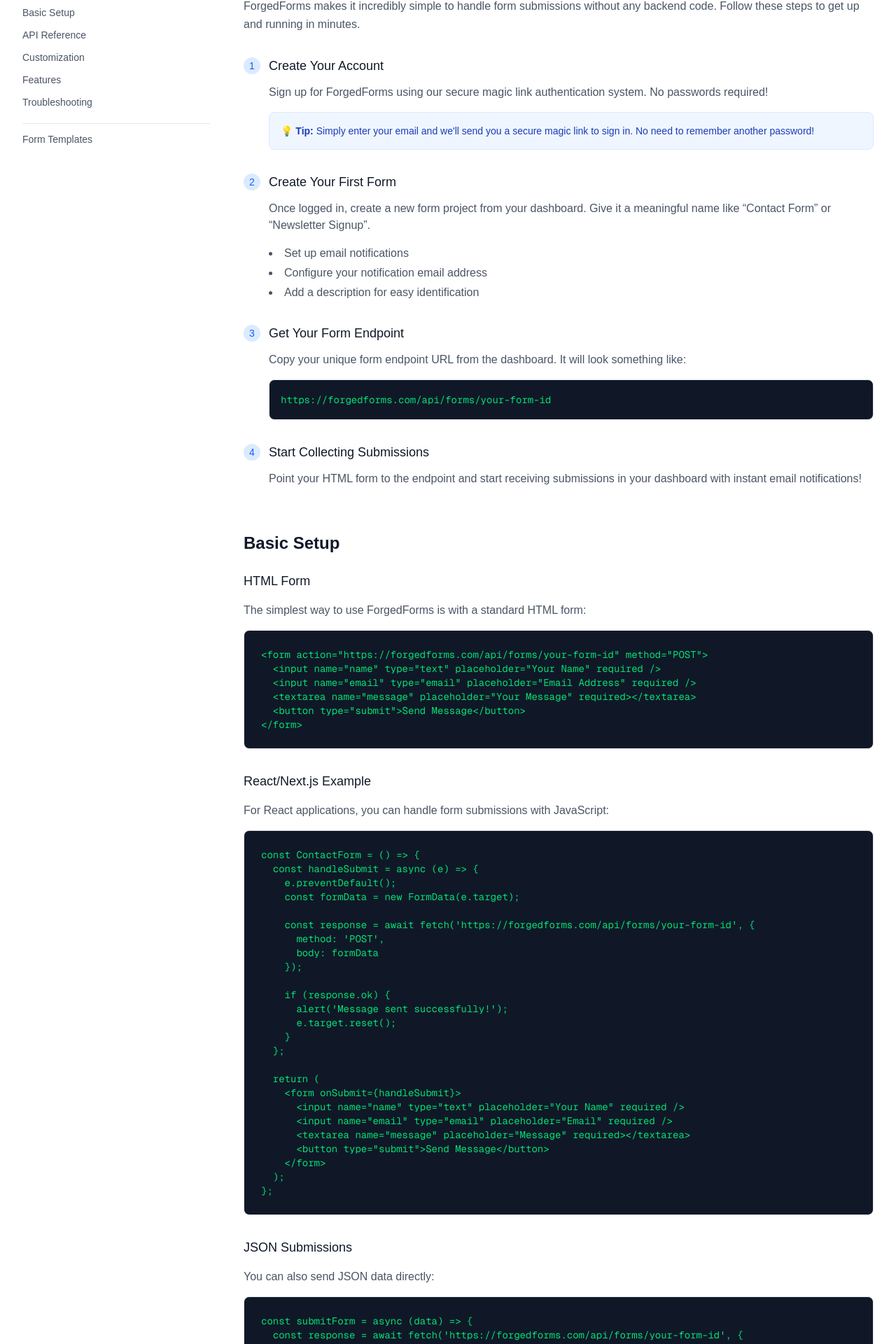
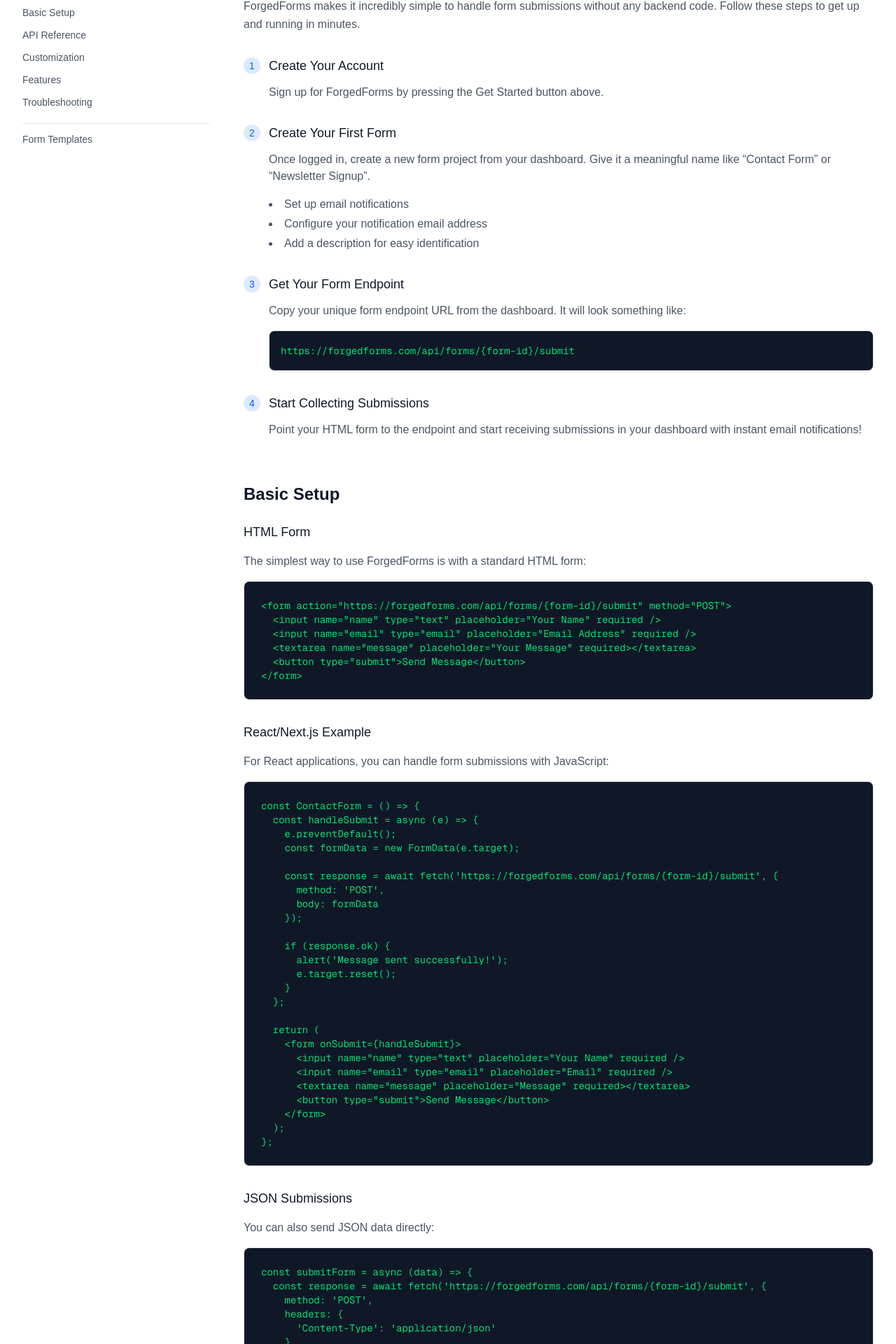
Before and after one commit to DeclanBengtson/forged-forms, a Next.js app: page /documentation in a window 1280 px wide. Shown: the part 352-2272 px from the top of the page at 70% size. Built offline with nearby package versions, Linux system fonts and the light colour scheme.

Commit message:
Updated endpoint example

```diff
--- a/src/app/documentation/page.tsx
+++ b/src/app/documentation/page.tsx
@@ -74,13 +74,9 @@
                         Create Your Account
                       </h3>
                       <p className="text-gray-600 dark:text-gray-400 mb-4 ml-9">
-                        Sign up for ForgedForms using our secure magic link authentication system. No passwords required!
+                        Sign up for ForgedForms by pressing the Get Started button above.
                       </p>
-                      <div className="bg-blue-50 dark:bg-blue-950/50 border border-blue-100 dark:border-blue-900/50 p-4 rounded-lg ml-9">
-                        <p className="text-sm text-blue-800 dark:text-blue-200">
-                          💡 <strong>Tip:</strong> Simply enter your email and we&apos;ll send you a secure magic link to sign in. No need to remember another password!
-                        </p>
-                      </div>
+
                     </div>
 
                     <div>
@@ -108,7 +104,7 @@
                       </p>
                       <div className="bg-gray-900 dark:bg-gray-800 border border-gray-200 dark:border-gray-700 p-4 rounded-lg ml-9">
                         <code className="text-green-400 text-sm font-mono">
-                          https://forgedforms.com/api/forms/your-form-id
+                          https://forgedforms.com/api/forms/{'{form-id}'}/submit
                         </code>
                       </div>
                     </div>
@@ -138,7 +134,7 @@
 
                       <div className="bg-gray-900 dark:bg-gray-800 border border-gray-200 dark:border-gray-700 rounded-lg p-6">
                         <pre className="text-green-400 text-sm overflow-x-auto font-mono">
-{`<form action="https://forgedforms.com/api/forms/your-form-id" method="POST">
+{`<form action="https://forgedforms.com/api/forms/{form-id}/submit" method="POST">
   <input name="name" type="text" placeholder="Your Name" required />
   <input name="email" type="email" placeholder="Email Address" required />
   <textarea name="message" placeholder="Your Message" required></textarea>
@@ -161,7 +157,7 @@
     e.preventDefault();
     const formData = new FormData(e.target);
 
-    const response = await fetch('https://forgedforms.com/api/forms/your-form-id', {
+    const response = await fetch('https://forgedforms.com/api/forms/{form-id}/submit', {
       method: 'POST',
       body: formData
     });
@@ -194,7 +190,7 @@
                       <div className="bg-gray-900 dark:bg-gray-800 border border-gray-200 dark:border-gray-700 rounded-lg p-6">
                         <pre className="text-green-400 text-sm overflow-x-auto font-mono">
 {`const submitForm = async (data) => {
-  const response = await fetch('https://forgedforms.com/api/forms/your-form-id', {
+  const response = await fetch('https://forgedforms.com/api/forms/{form-id}/submit', {
     method: 'POST',
     headers: {
       'Content-Type': 'application/json'
--- a/src/app/templates/page.tsx
+++ b/src/app/templates/page.tsx
@@ -102,7 +102,7 @@
 };
 
 export default function Templates() {
-  const contactFormCode = `<form onsubmit="event.preventDefault(); alert('This is just an example form - replace with your ForgedForms endpoint!');" class="max-w-lg mx-auto space-y-6">
+  const contactFormCode = `<form action="https://forgedforms.com/api/forms/{form-id}/submit" method="POST" class="max-w-lg mx-auto space-y-6">
   <div>
     <label for="name" class="block text-sm font-medium text-gray-700 mb-2">Full Name</label>
     <input
@@ -158,7 +158,7 @@
   </button>
 </form>`;
 
-  const newsletterCode = `<form onsubmit="event.preventDefault(); alert('This is just an example form - replace with your ForgedForms endpoint!');" class="max-w-md mx-auto">
+  const newsletterCode = `<form action="https://forgedforms.com/api/forms/{form-id}/submit" method="POST" class="max-w-md mx-auto">
   <div class="bg-gradient-to-r from-blue-500 to-purple-600 rounded-2xl p-8 text-white">
     <h3 class="text-2xl font-bold mb-4">Stay Updated</h3>
     <p class="mb-6 opacity-90">Get the latest news and updates delivered to your inbox.</p>
@@ -189,7 +189,7 @@
   </div>
 </form>`;
 
-  const feedbackCode = `<form onsubmit="event.preventDefault(); alert('This is just an example form - replace with your ForgedForms endpoint!');" class="max-w-2xl mx-auto space-y-6">
+  const feedbackCode = `<form action="https://forgedforms.com/api/forms/{form-id}/submit" method="POST" class="max-w-2xl mx-auto space-y-6">
   <div class="text-center mb-8">
     <h3 class="text-2xl font-bold text-gray-900 mb-2">How was your experience?</h3>
     <p class="text-gray-600">Your feedback helps us improve our service.</p>
@@ -247,7 +247,7 @@
   </button>
 </form>`;
 
-  const supportCode = `<form onsubmit="event.preventDefault(); alert('This is just an example form - replace with your ForgedForms endpoint!');" class="max-w-2xl mx-auto space-y-6">
+  const supportCode = `<form action="https://forgedforms.com/api/forms/{form-id}/submit" method="POST" class="max-w-2xl mx-auto space-y-6">
   <div class="bg-red-50 border-l-4 border-red-400 p-4 mb-6">
     <div class="flex">
       <div class="text-red-400 mr-3">
@@ -341,7 +341,7 @@
   </button>
 </form>`;
 
-  const surveyCode = `<form onsubmit="event.preventDefault(); alert('This is just an example form - replace with your ForgedForms endpoint!');" class="max-w-3xl mx-auto space-y-8">
+  const surveyCode = `<form action="https://forgedforms.com/api/forms/{form-id}/submit" method="POST" class="max-w-3xl mx-auto space-y-8">
   <div class="text-center mb-8">
     <h3 class="text-3xl font-bold text-gray-900 mb-4">Product Survey</h3>
     <div class="w-24 h-1 bg-gradient-to-r from-blue-500 to-purple-500 mx-auto mb-4 rounded-full"></div>
@@ -465,7 +465,7 @@
   </button>
 </form>`;
 
-  const leadGenerationCode = `<form onsubmit="event.preventDefault(); alert('This is just an example form - replace with your ForgedForms endpoint!');" class="max-w-lg mx-auto space-y-6">
+  const leadGenerationCode = `<form action="https://forgedforms.com/api/forms/{form-id}/submit" method="POST" class="max-w-lg mx-auto space-y-6">
   <div class="text-center mb-6">
     <h3 class="text-2xl font-bold text-gray-900 mb-2">Get Your Free Quote</h3>
     <p class="text-gray-600">Tell us about your project and we'll get back to you within 24 hours.</p>
@@ -559,7 +559,7 @@
   </button>
 </form>`;
 
-  const eventRegistrationCode = `<form onsubmit="event.preventDefault(); alert('This is just an example form - replace with your ForgedForms endpoint!');" class="max-w-2xl mx-auto space-y-6">
+  const eventRegistrationCode = `<form action="https://forgedforms.com/api/forms/{form-id}/submit" method="POST" class="max-w-2xl mx-auto space-y-6">
   <div class="text-center mb-8">
     <h3 class="text-2xl font-bold text-gray-900 mb-2">Event Registration</h3>
     <p class="text-gray-600">Register for our upcoming conference and secure your spot.</p>
```
